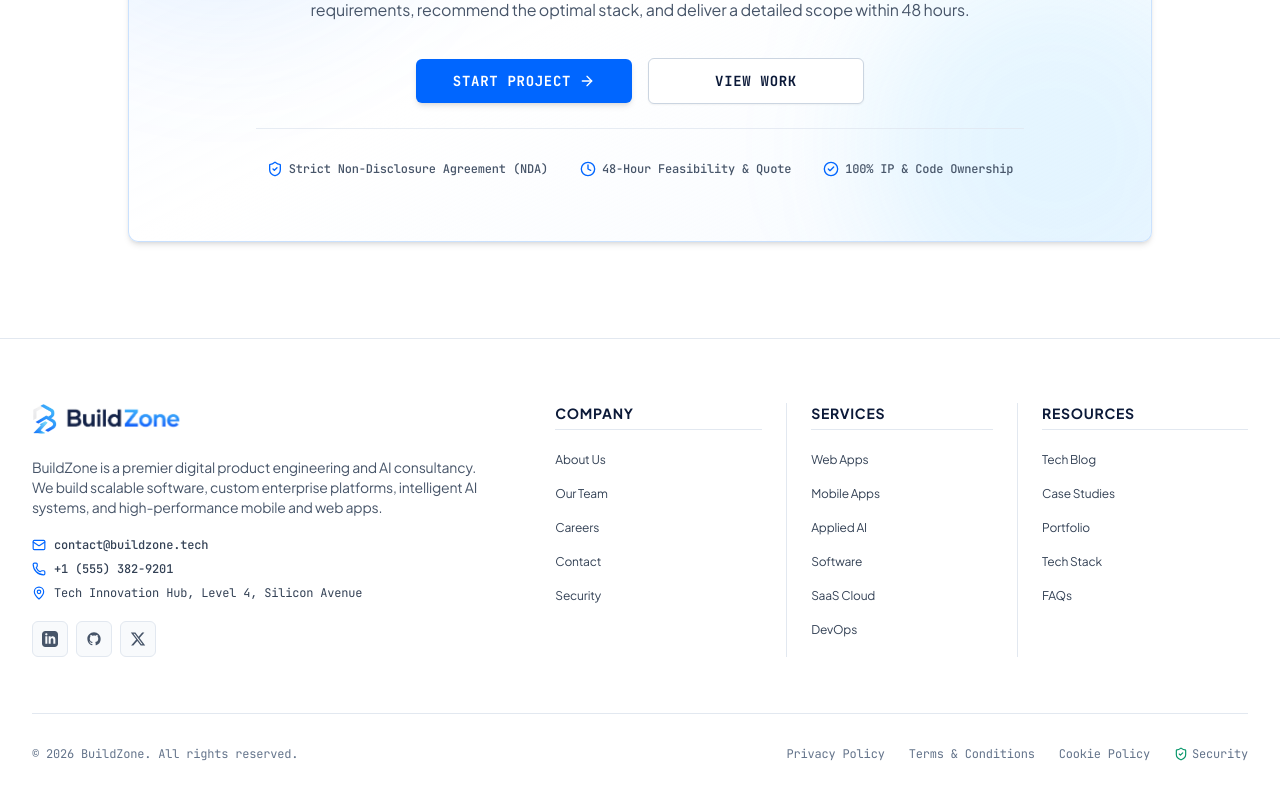
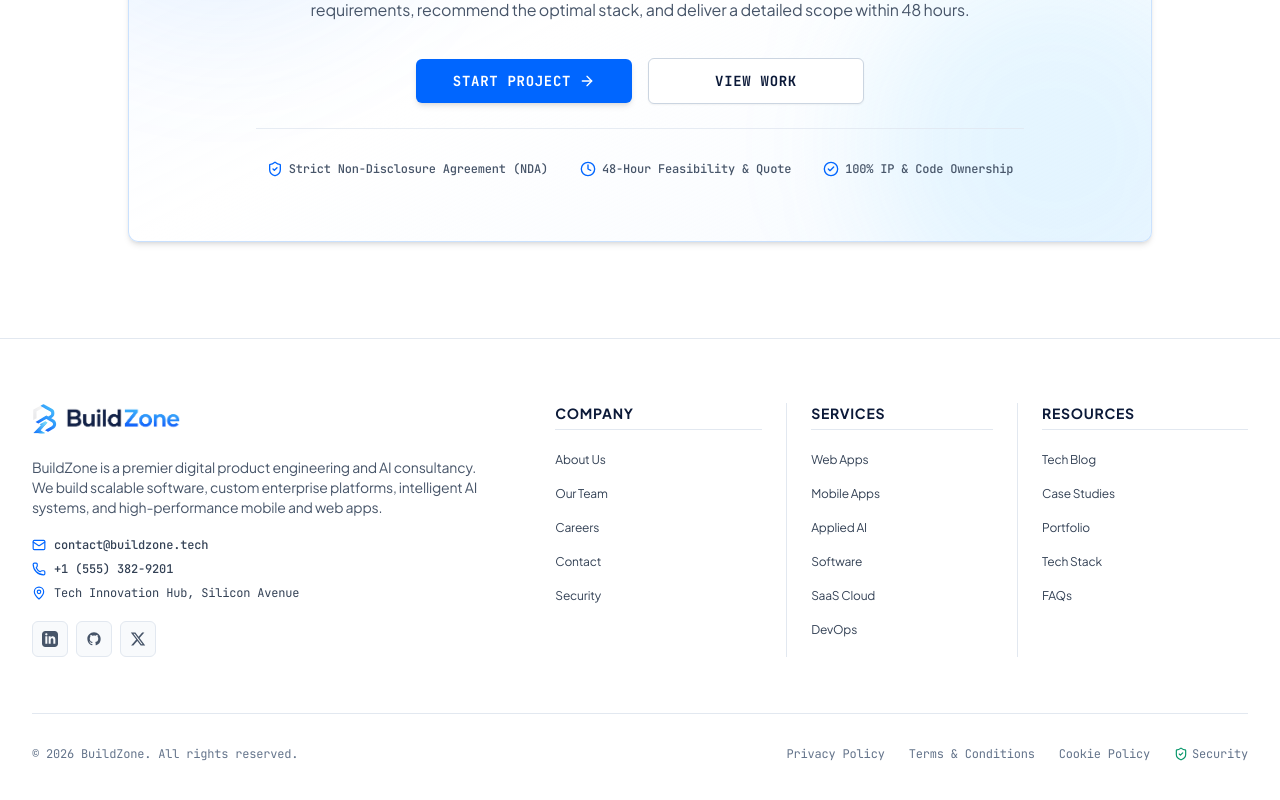
Before and after one commit to AtifShahzad536/buildzone, a React (Vite) app: page / in a window 1280 px wide. Shown: the part 9531-10331 px from the top of the page. Built offline with nearby package versions, Linux system fonts and the light colour scheme; no server answers.

Commit message:
fix(footer, hero): connect Footer and Hero to live database settings with automatic error fallback

```diff
--- a/src/components/home/Hero.jsx
+++ b/src/components/home/Hero.jsx
@@ -37,6 +37,7 @@ export const Hero = () => {
     : reduxSettings;
 
   const [isVideoModalOpen, setIsVideoModalOpen] = useState(false);
+  const [videoLoadError, setVideoLoadError] = useState(false);
 
   // Settings values with defaults matching screenshot
   const badgeText = settings?.heroBadgeText || "SOFTWARE SOLUTIONS THAT DRIVE REAL IMPACT";
@@ -149,7 +150,7 @@ export const Hero = () => {
           <div className="lg:col-span-6 relative w-full pt-4 lg:pt-0">
 
             {/* If Admin chose Showcase Video (Laptop & Mobile Website Scroll Animation) */}
-            {heroMediaType === 'video' && heroVideoUrl ? (
+            {heroMediaType === 'video' && heroVideoUrl && !videoLoadError ? (
               <div className="relative w-full flex items-center justify-center bg-transparent border-0 rounded-none shadow-none">
                 {isEmbedVideo(heroVideoUrl) ? (
                   <div className="w-full aspect-video border-0 rounded-none overflow-hidden">
@@ -169,6 +170,7 @@ export const Hero = () => {
                       muted
                       loop
                       playsInline
+                      onError={() => setVideoLoadError(true)}
                       className="w-full h-auto max-h-[560px] object-contain bg-transparent border-0 rounded-none shadow-none pointer-events-auto"
                     />
                   </div>
--- a/src/components/layout/Footer.jsx
+++ b/src/components/layout/Footer.jsx
@@ -9,12 +9,15 @@ import {
   ShieldCheck
 } from 'lucide-react';
 import { siteConfig } from '../../config/siteConfig';
+import { useGetSettingsQuery } from '../../services/api';
 import Container from '../common/Container';
 import { LinkedInIcon, GitHubIcon, TwitterIcon } from '../common/BrandIcons';
 
 export const Footer = () => {
   const currentYear = new Date().getFullYear();
-  const settings = useSelector((state) => state.settings);
+  const reduxSettings = useSelector((state) => state.settings);
+  const { data: dbSettings } = useGetSettingsQuery();
+  const settings = dbSettings || reduxSettings;
   const companyName = settings?.companyName || siteConfig.name;
 
   return (
```
